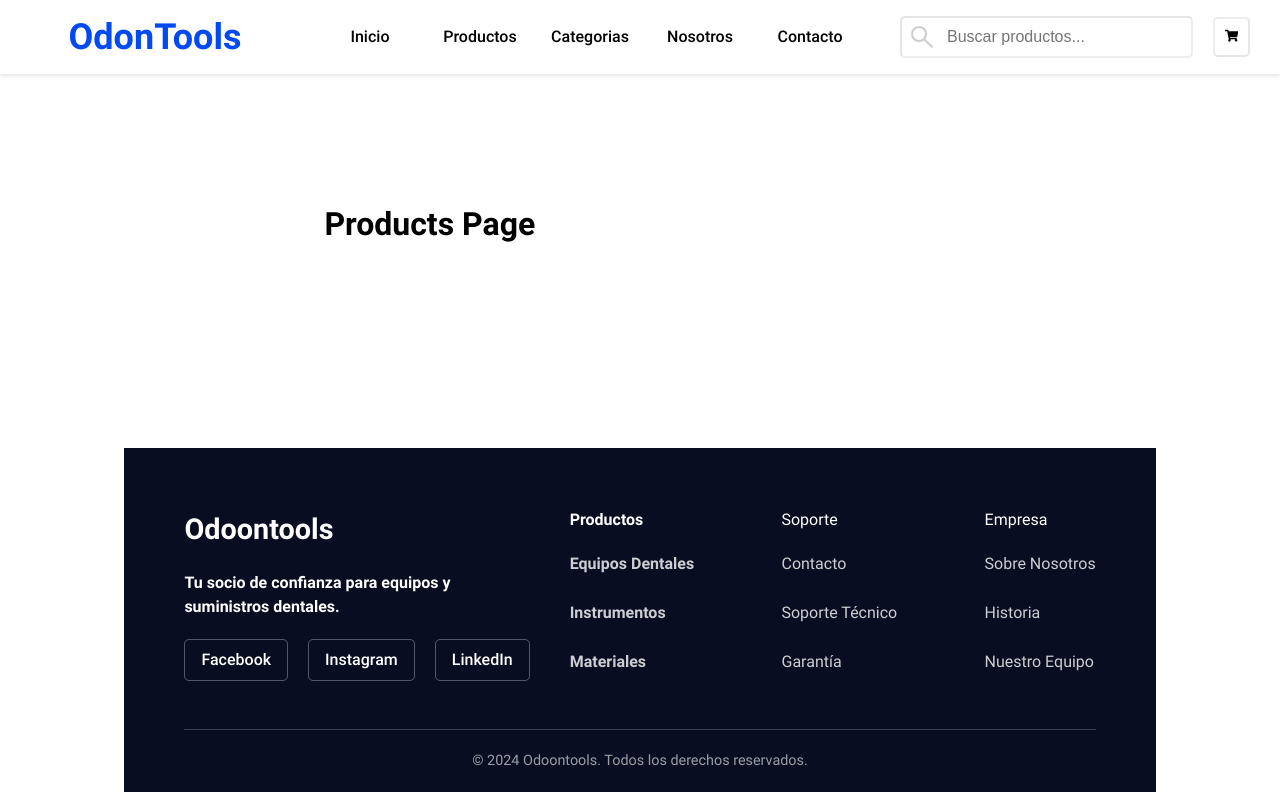
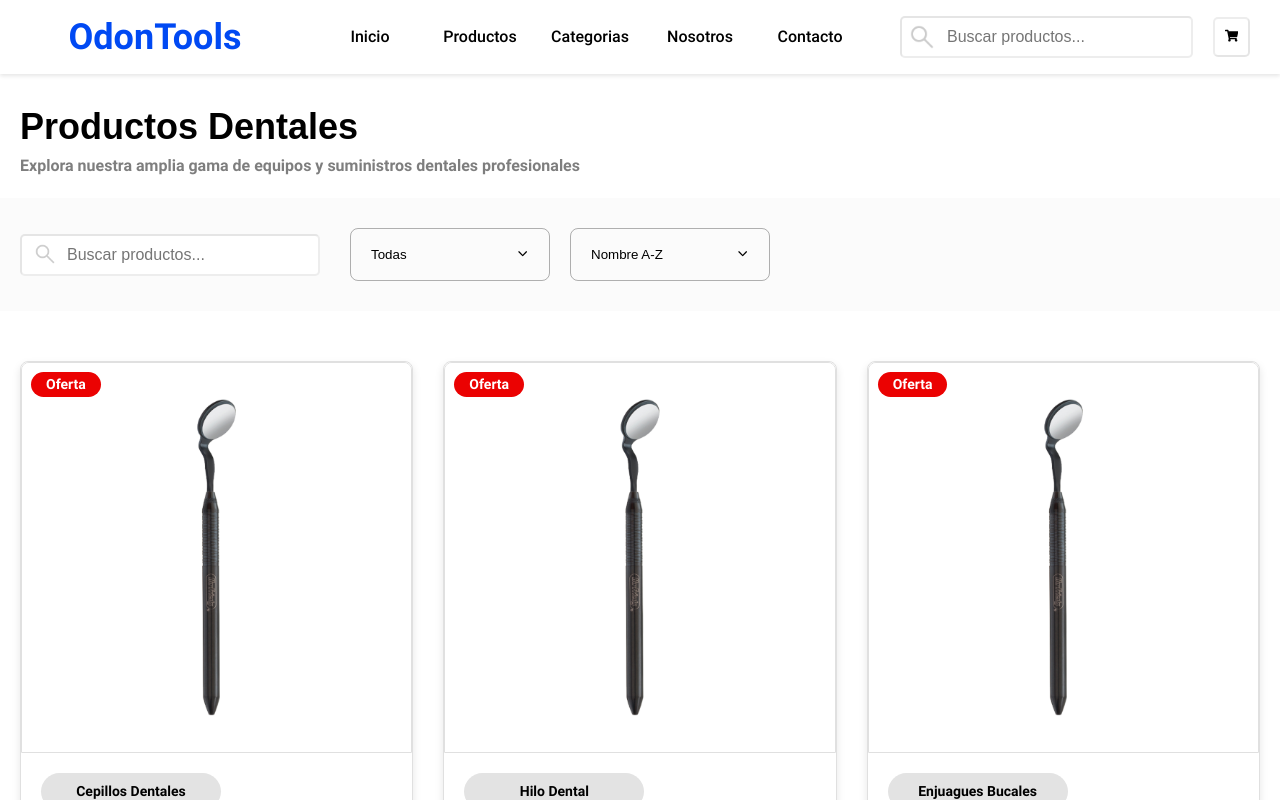
Before and after one commit to Lenin-Miranda/Odontools, a React (Vite) app: page /products in a window 1280 px wide. Shown: the top 800 px of the page. Built offline with nearby package versions, Linux system fonts and the light colour scheme.

Commit message:
ProducstPage/Front-end

```diff
--- a/src/App.css
+++ b/src/App.css
@@ -48,3 +48,7 @@ img {
   width: auto;
   height: auto;
 }
+
+.app {
+  width: 100%;
+}
--- a/src/App.jsx
+++ b/src/App.jsx
@@ -47,7 +47,7 @@ function App() {
       </NavBar>
 
       <Routes>
-        <Route path="/products" element={<ProductsPage />} />
+        <Route path="/products" element={<ProductsPage items={products} />} />
 
         <Route
           path="/"
--- a/src/components/ProductsCard/ProductsCard.jsx
+++ b/src/components/ProductsCard/ProductsCard.jsx
@@ -7,7 +7,11 @@ export default function ProductsCard({ products }) {
   const productsList = products.map((product) => {
     return (
       <li className="products__list-item" key={product.id}>
-        <span className="products__list-offer">Oferta</span>
+        {product.discount ? (
+          <span className="products__list-offer">Oferta</span>
+        ) : (
+          ""
+        )}
         <img
           className="products__list-image"
           src={product.image}
@@ -24,9 +28,13 @@ export default function ProductsCard({ products }) {
           </div>
           <div className="products__list-price-container">
             <p className="products__list-price">${product.price}</p>
-            <p className="products__list-price products__list-price_type-discount">
-              ${parseFloat(product.discountedPrice(product.price).toFixed(2))}
-            </p>
+            {product.discount ? (
+              <p className="products__list-price products__list-price_type-discount">
+                ${parseFloat(product.discountedPrice(product.price).toFixed(2))}
+              </p>
+            ) : (
+              ""
+            )}
           </div>
 
           <button
--- a/src/data/productsData.js
+++ b/src/data/productsData.js
@@ -19,6 +19,7 @@ export const products = [
     id: 2,
     name: "Hilo Dental",
     image: espejoBlack,
+    description: "Cepillo Dental Black Line",
     price: 280,
     discountedPrice: (price) => price * 0.9,
     rating: 4.4,
@@ -32,6 +33,7 @@ export const products = [
     id: 3,
     name: "Espejo Dental",
     image: espejoBlack,
+    description: "Cepillo Dental Black Line",
     price: 2.99,
     discountedPrice: (price) => price * 0.9,
     rating: 4.9,
@@ -45,11 +47,12 @@ export const products = [
     id: 4,
     name: "Cepillo Dental",
     image: espejoBlack,
+    description: "Cepillo Dental Black Line",
     price: 100,
     discountedPrice: (price) => price * 0.9,
     rating: 3.8,
     reviews: 20,
-    discount: true,
+    discount: false,
     categorie: "Pastas Dentales",
     isFavorite: true,
     isLiked: false,
@@ -58,11 +61,12 @@ export const products = [
     id: 5,
     name: "Ortodoncia",
     image: espejoBlack,
+    description: "Cepillo Dental Black Line",
     price: 108.99,
     discountedPrice: (price) => price * 0.9,
     rating: 3.8,
     reviews: 50,
-    discount: true,
+    discount: false,
     categorie: "Higiene Oral",
     isFavorite: true,
     isLiked: false,
@@ -71,11 +75,12 @@ export const products = [
     id: 6,
     name: "Ortodoncia",
     image: espejoBlack,
+    description: "Cepillo Dental Black Line",
     price: 280,
     discountedPrice: (price) => price * 0.9,
     rating: 2.8,
     reviews: 50,
-    discount: true,
+    discount: false,
     categorie: "Higiene Oral",
     isFavorite: true,
     isLiked: false,
--- a/src/pages/ProductsPage.css
+++ b/src/pages/ProductsPage.css
@@ -0,0 +1,113 @@
+.products__page {
+  padding: 100px 0 0;
+  width: 100%;
+  height: 100%;
+}
+
+.products__searchbar {
+  width: 100%;
+  display: flex;
+  flex-direction: column;
+}
+.products__searchbar-elements {
+  width: 100%;
+  background-color: #c3c3c313;
+  padding: 30px 20px;
+  display: flex;
+  flex-direction: row;
+  gap: 30px;
+  align-items: center;
+}
+
+.products__searchbar-title {
+  font-size: 36px;
+  font-family: "Geist", Arial, Hel vetica, sans-serif;
+}
+
+.products__searchbar-subtitle {
+  font-size: 16px;
+  font-weight: 600;
+  opacity: 0.5;
+}
+
+.products__searchbar-elements-label {
+  position: relative;
+  width: 100%;
+  max-width: 300px;
+}
+
+.products__searchbar-elements-input {
+  font-size: 16px;
+  font-weight: 400;
+  padding: 10px 10px 10px 45px;
+  border-radius: 5px;
+  width: 100%;
+
+  border-color: rgba(0, 0, 0, 0.1);
+  transition: border-color 0.5s ease;
+}
+
+.products__searchbar-elements-icon {
+  width: 20px;
+  height: 20px;
+  position: absolute;
+  top: 10px;
+  left: 15px;
+}
+
+.products__searchbar-elements-buttons {
+  display: flex;
+  position: relative;
+  width: 100%;
+  gap: 20px;
+}
+.products__searchbar-elements-button {
+  padding: 18px 20px;
+  background: none;
+  cursor: pointer;
+  border: 1px solid #0000004e;
+  border-radius: 8px;
+  width: 200px;
+  display: flex;
+  justify-content: space-between;
+}
+
+.products__searchbar-elements-list {
+  display: flex;
+  flex-direction: column;
+  gap: 5px;
+  list-style-type: none;
+  margin: 0;
+  padding: 0;
+  background-color: #fff;
+  border: 1px solid #0000004e;
+  border-radius: 8px;
+  padding: 10px 20px;
+  position: absolute;
+  opacity: 0;
+  top: 65px;
+  transform: translateY(50%);
+  transition: transform 0.4s ease, opacity 0.4s ease;
+  z-index: 1000;
+}
+
+.products__searchbar-cards {
+  padding: 0 20px;
+}
+
+.products__searchbar-elements-list-item {
+  display: flex;
+  position: relative;
+  align-items: center;
+}
+
+.products__searchbar-elements-btn {
+  background: none;
+  border: none;
+  cursor: pointer;
+}
+
+.list-open {
+  transform: translateY(0);
+  opacity: 1;
+}
--- a/src/pages/ProductsPage.jsx
+++ b/src/pages/ProductsPage.jsx
@@ -1,7 +1,150 @@
-export default function ProductsPage() {
+import "./ProductsPage.css";
+import search from "../assets/search.png";
+import { useState } from "react";
+import { IoIosArrowDown } from "react-icons/io";
+import { FaCheck } from "react-icons/fa";
+import ProductsCard from "../components/ProductsCard/ProductsCard";
+export default function ProductsPage({ items }) {
+  const [isSearch, setIsSearch] = useState("");
+  const [openMenu, setOpenMenu] = useState(null);
+  const [sortOption, setSortOption] = useState("Nombre A-Z");
+  const [filterOption, setFilterOption] = useState("Todas");
+
+  const filter = [
+    { id: 1, name: "Todas" },
+    { id: 2, name: "Equipos Dentales" },
+    { id: 3, name: "Instrumentos" },
+    { id: 4, name: "Materiales" },
+    { id: 5, name: "Imagenologia" },
+  ];
+  const sort = [
+    { id: 1, name: "Nombre A-Z" },
+    { id: 2, name: "Precio: Menor a Mayor" },
+    { id: 3, name: "Precio: Mayor a Menor" },
+    { id: 4, name: "Mejor Valorados" },
+  ];
+
+  console.log(sortOption);
+
   return (
-    <>
-      <h1 style={{ padding: "200px" }}>Products Page</h1>
-    </>
+    <section className="products__page">
+      <div className="products__searchbar">
+        <div style={{ padding: " 0 20px", margin: "0 0 20px" }}>
+          <h1 className="products__searchbar-title">Productos Dentales</h1>
+          <p className="products__searchbar-subtitle">
+            Explora nuestra amplia gama de equipos y suministros dentales
+            profesionales
+          </p>
+        </div>
+        <div className="products__searchbar-elements">
+          <label
+            htmlFor="search"
+            className="products__searchbar-elements-label"
+          >
+            <img
+              className="products__searchbar-elements-icon"
+              src={search}
+              alt="Search Icon"
+            />
+            <input
+              className="products__searchbar-elements-input"
+              placeholder={`Buscar productos...`}
+              id="search"
+              value={isSearch}
+              onChange={(e) => setIsSearch(e.target.value)}
+            ></input>
+          </label>
+          <div className="products__searchbar-elements-buttons">
+            <button
+              className="products__searchbar-elements-button"
+              onClick={() =>
+                setOpenMenu(openMenu === "filter" ? null : "filter")
+              }
+            >
+              {filterOption} <IoIosArrowDown />
+            </button>
+            <button
+              className="products__searchbar-elements-button"
+              onClick={() => setOpenMenu(openMenu === "sort" ? null : "sort")}
+            >
+              {sortOption} <IoIosArrowDown />
+            </button>
+            <ul
+              className={`products__searchbar-elements-list ${
+                openMenu === "filter" ? "list-open" : ""
+              }`}
+            >
+              {filter.map((item) => (
+                <li
+                  key={item.id}
+                  className="products__searchbar-elements-list-item"
+                >
+                  {item.name === filterOption ? (
+                    <FaCheck
+                      style={{
+                        position: "absolute",
+                        fontSize: "10px",
+                        left: "-12px",
+                      }}
+                    />
+                  ) : (
+                    ""
+                  )}
+                  <button
+                    className="products__searchbar-elements-btn"
+                    onClick={() => {
+                      setFilterOption(item.name);
+                      setOpenMenu(null);
+                    }}
+                  >
+                    {" "}
+                    {item.name}
+                  </button>
+                </li>
+              ))}
+            </ul>
+            <ul
+              className={`products__searchbar-elements-list ${
+                openMenu === "sort" ? "list-open" : ""
+              }`}
+              style={{ left: "220px" }}
+            >
+              {sort.map((item) => (
+                <li
+                  key={item.id}
+                  className={`products__searchbar-elements-list-item
+                }`}
+                >
+                  {item.name === sortOption ? (
+                    <FaCheck
+                      style={{
+                        position: "absolute",
+                        fontSize: "10px",
+                        left: "-12px",
+                      }}
+                    />
+                  ) : (
+                    ""
+                  )}
+                  <button
+                    className="products__searchbar-elements-btn"
+                    onClick={() => {
+                      setSortOption(item.name);
+                      setOpenMenu(null);
+                    }}
+                  >
+                    {" "}
+                    {item.name}
+                  </button>
+                </li>
+              ))}
+            </ul>
+          </div>
+        </div>
+        <div className="products__searchbar-cards">
+          <ProductsCard products={items} />
+        </div>
+      </div>
+    </section>
   );
 }
```
Also changed, not shown: src/components/CartModal/CartModal.css (+39 -8 lines), src/components/CartModal/CartModal.jsx (+32 -3 lines).
